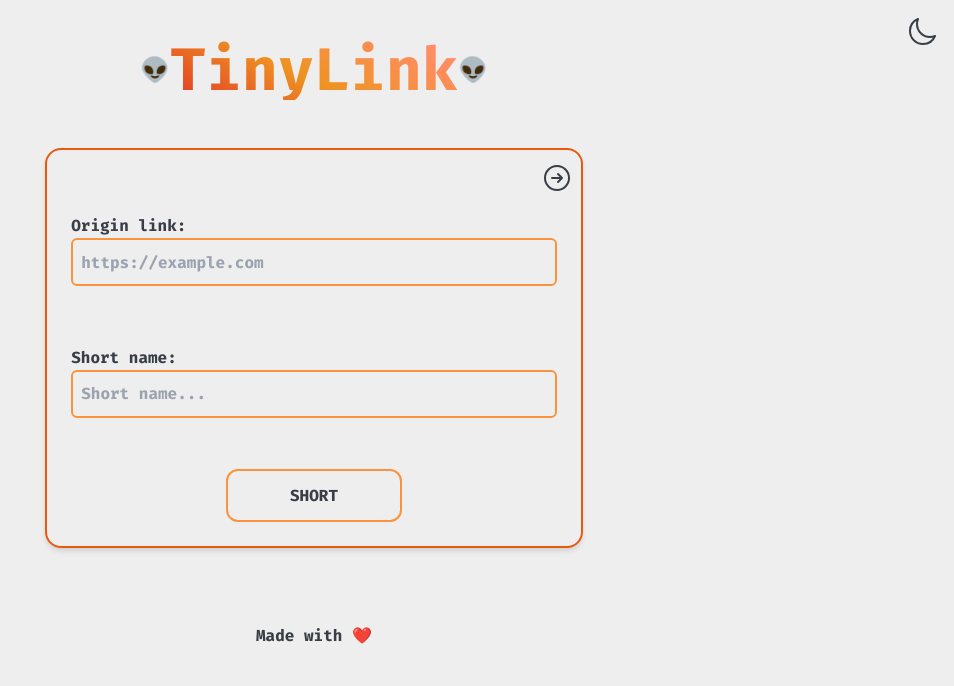
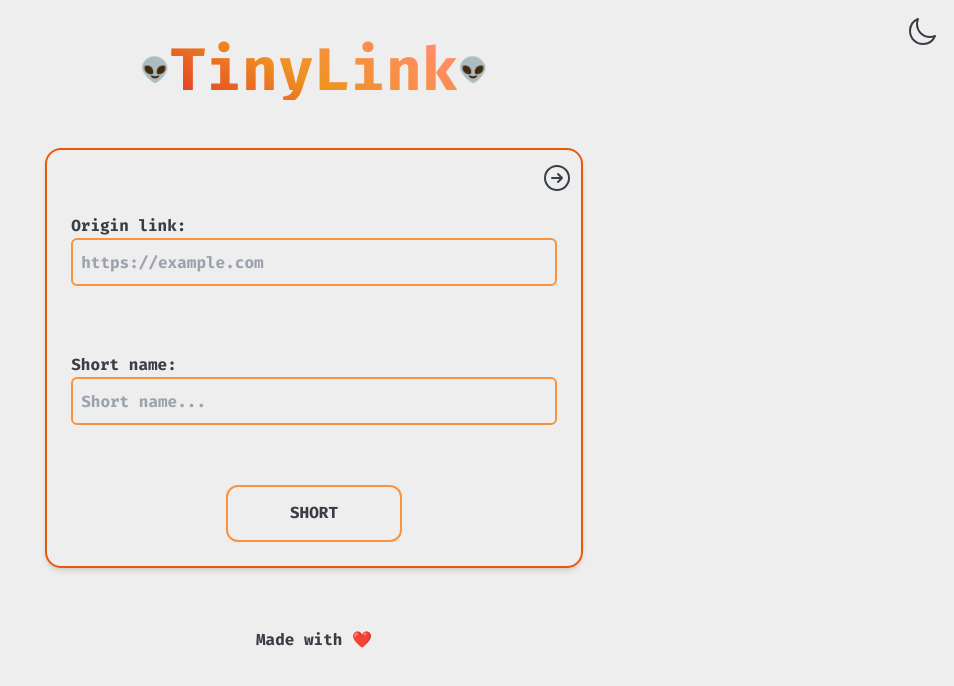
Before and after one commit to Ianmello10/tiny-link, a SvelteKit app: page / in a window 1280 px wide. Shown: the top 686 px of the page, without its empty margins (326-1280 px from the left). Built offline with nearby package versions, Linux system fonts and the light colour scheme.

Commit message:
feat: increase ui

```diff
--- a/src/components/FormComponent.svelte
+++ b/src/components/FormComponent.svelte
@@ -102,7 +102,7 @@ function shorterLink(){
 {/if}
 
 
-  <form class=" w-[90%] lg:w-[60%] mx-auto mt-0 h-[400px] p-4 top-10 relative flex flex-col justify-evenly
+  <form class=" w-[90%] lg:w-[60%] mx-auto mt-0 h-[420px] p-4 top-10 relative flex flex-col justify-evenly
    m-4 rounded-2xl shadow-md border-2 border-orange-600">
 
 			<button type="button" class="absolute right-2 top-2 w-8 h-10" on:click={handleClick}>
@@ -124,7 +124,7 @@ function shorterLink(){
 				/>
 
 				{#if displayWarn2}
-					<span class="text-red-500 absolute bottom-0">Please fill in this field</span>
+					<span class="text-red-500 absolute bottom-0 ">Please fill in this field</span>
 
 
               {/if}
--- a/src/routes/+page.svelte
+++ b/src/routes/+page.svelte
@@ -34,7 +34,7 @@ function handleClick() {
 
 
   </div>
-<div class=" w-full mt-2 md:w-[70%] h-[400px] mx-auto flex justify-center">
+<div class=" w-full mt-2 md:w-[70%] h-[420px] mx-auto flex justify-center">
 
   {#if $handleChange}
 
@@ -57,7 +57,7 @@ function handleClick() {
 
 </div>
 
-    <footer class="w-full text-center mt-24  flex items-center justify-center h-16 ">
+    <footer class="w-full text-center mt-20  flex items-center justify-center h-16 ">
     <p class="">Made with ❤️</p>
   </footer>
 </div>
```
